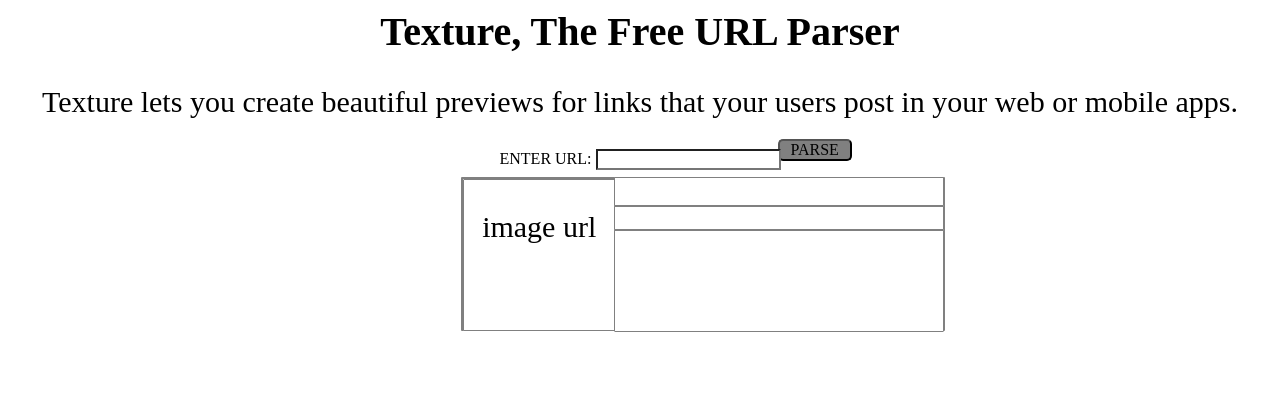
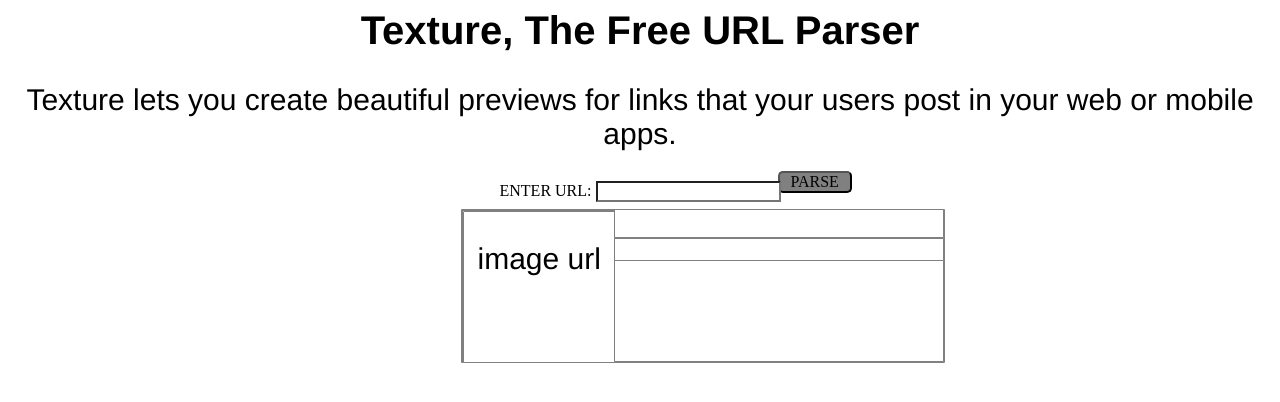
Before and after one commit to athyuttamre/texture, a PHP site: page / in a window 1280 px wide. Shown: the top 402 px of the page. Run offline with PHP 8.4, Linux system fonts and the light colour scheme; some libraries are stand-ins or nearby versions.

Commit message:
changed font and moved text div to fit

```diff
--- a/css/main.css
+++ b/css/main.css
@@ -4,7 +4,7 @@
 
 p {
 	color: black;
-	font-family: Monotype Corsiva;
+	font-family: Helvetica;
 	text-align: center;
 	font-size: 30px;
 }
@@ -16,6 +16,7 @@
 }
 
 h1 {
+	font-family: Helvetica;
 	text-align: center;
 	font-weight: bolder;
 	font-size: 40px;
@@ -70,7 +71,7 @@
 	background-color: white;
 	height: 100px;
 	width: 328px;
-	margin-top: 0%;
+	margin-top: -0.5%;
 	margin-left: 31.5%;
 	text-align: center;
 }
```
